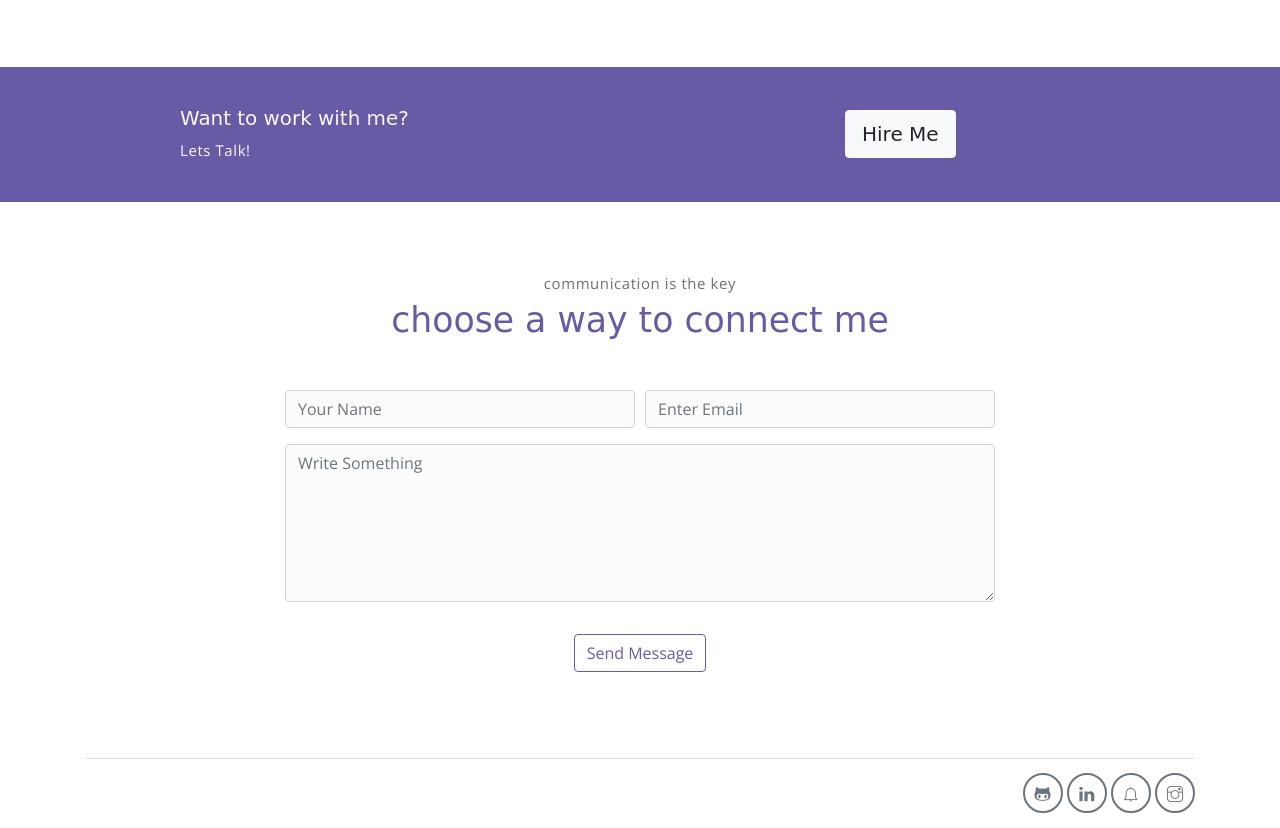
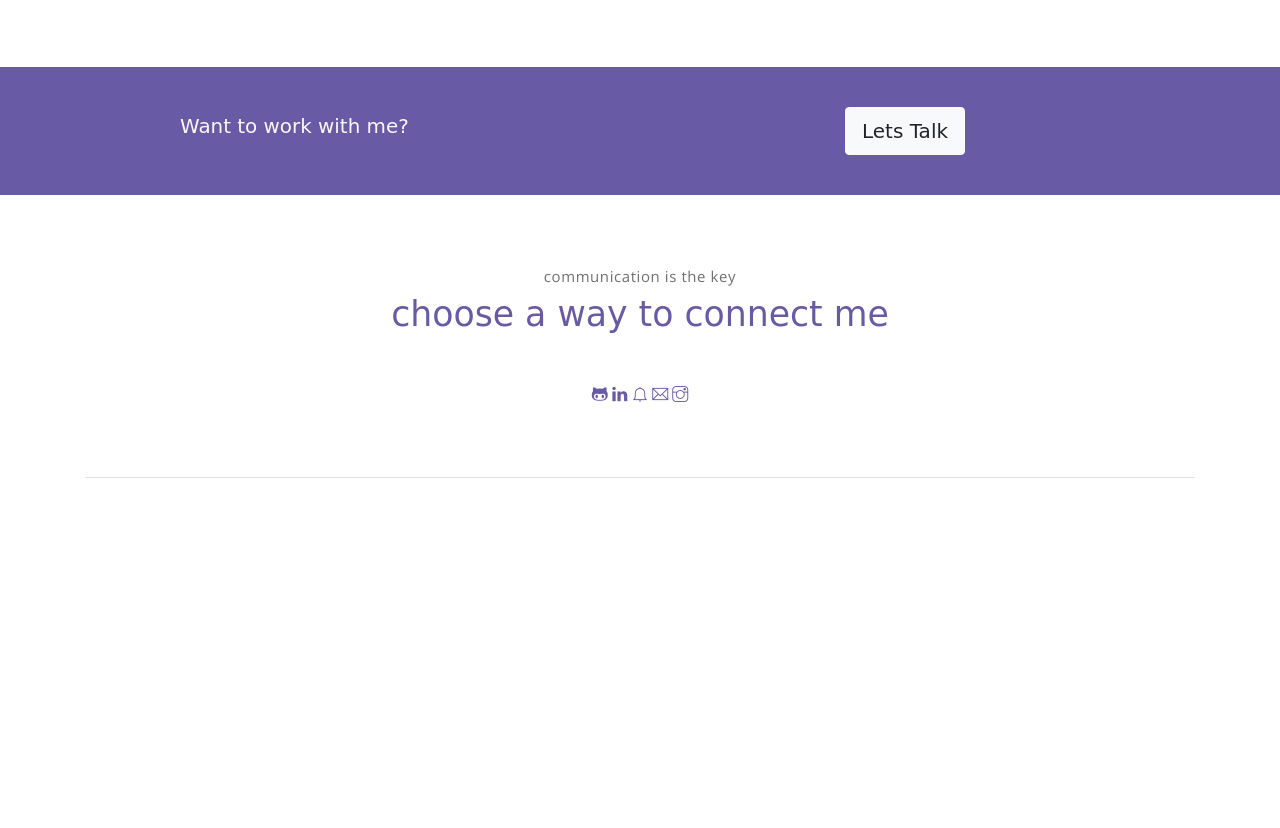
Before and after one commit to MEven44/meven44.github.io, a plain HTML site: page index.html in a window 1280 px wide. Shown: the part 1802-2630 px from the top of the page. After the commit the page ends 2349 px from the top, so only its background shows below. Drawn offline with nearby package versions, Linux system fonts and the light colour scheme; a web font is replaced by a local one.

Commit message:
fixing contact me bugs

```diff
--- a/index.html
+++ b/index.html
@@ -88,7 +88,7 @@
     </section> <!-- end of about section -->
 
     <!-- service section -->
-    <section class="section" id="service">
+    <section class="section" id="projects">
         <div class="container text-center">
             <p class="section-subtitle">What I Do ?</p>
             <h6 class="section-title mb-6">Projects</h6>
@@ -143,10 +143,12 @@
             <div class="row align-items-center">
                 <div class="col-sm offset-md-1 mb-4 mb-md-0">
                     <h6 class="title text-light">Want to work with me?</h6>
-                    <p class="m-0 text-light">Lets Talk!</p>
+                    <!-- <p class="m-0 text-light">Lets Talk!</p> -->
                 </div>
                 <div class="col-sm offset-sm-2 offset-md-3">
-                    <button class="btn btn-lg my-font btn-light rounded">Hire Me</button>
+                     <a class="link" href="#contact">
+                    <button class="btn btn-lg my-font btn-light rounded">Lets Talk</button>
+                    </a>
                 </div>
             </div> <!-- end of row -->
         </div> <!-- end of container -->
@@ -233,8 +235,13 @@
         <div class="container text-center">
             <p class="section-subtitle">communication is the key</p>
             <h6 class="section-title mb-5">choose a way to connect me</h6>
+             <a href="https://github.com/MEven44" class="link"><i class="ti-github"></i></a>
+                <a href="https://www.linkedin.com/in/moran-even/" class="link"><i class="ti-linkedin"></i></a>
+                <a href="https://angel.co/u/moran-even-1" class="link"><i class="ti-bell"></i></a>
+                <a href="https://docs.google.com/forms/d/e/1FAIpQLScidlPFzwj3ZmUUqlJc263skCijyyi1HIahmTPYLuPkEUy8xQ/viewform?usp=pp_url" class="link"><i class="ti-email"></i></a>
+                <a href="https://www.instagram.com/moran_jazzmotion/" class="link"><i class="ti-instagram"></i></a>
             <!-- contact form -->
-            <form action="" class="contact-form col-md-10 col-lg-8 m-auto">
+            <!-- <form action="" class="contact-form col-md-10 col-lg-8 m-auto">
                 <div class="form-row">
                     <div class="form-group col-sm-6">
                         <input type="text" size="50" class="form-control" placeholder="Your Name" required>
@@ -244,13 +251,13 @@
                     </div>
                     <div class="form-group col-sm-12">
                         <textarea name="comment" id="comment" rows="6" class="form-control"
-                            placeholder="Write Something"></textarea>
+                            placeholder="Massege Moran"></textarea>
                     </div>
                     <div class="form-group col-sm-12 mt-3">
                         <input type="submit" value="Send Message" class="btn btn-outline-primary rounded">
                     </div>
                 </div>
-            </form><!-- end of contact form -->
+            </form>end of contact form -->
         </div><!-- end of container -->
     </section><!-- end of contact section -->
 
@@ -263,11 +270,7 @@
                     href="https://themewagon.com">ThemeWagon</a>
             </p> -->
             <div class="social-links text-right m-auto ml-sm-auto">
-                <a href="https://github.com/MEven44" class="link"><i class="ti-github"></i></a>
-                <a href="https://www.linkedin.com/in/moran-even/" class="link"><i class="ti-linkedin"></i></a>
-                <a href="https://angel.co/u/moran-even-1" class="link"><i class="ti-bell"></i></a>
 
-                <a href="https://www.instagram.com/moran_jazzmotion/" class="link"><i class="ti-instagram"></i></a>
 
             </div>
         </footer>
```
Also changed, not shown: components.html (+1 -1 lines).
